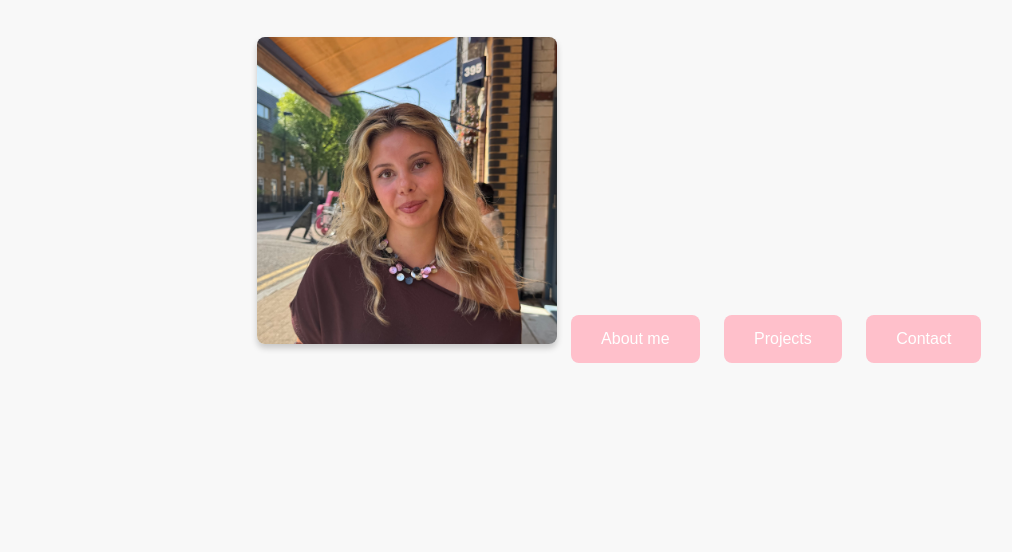
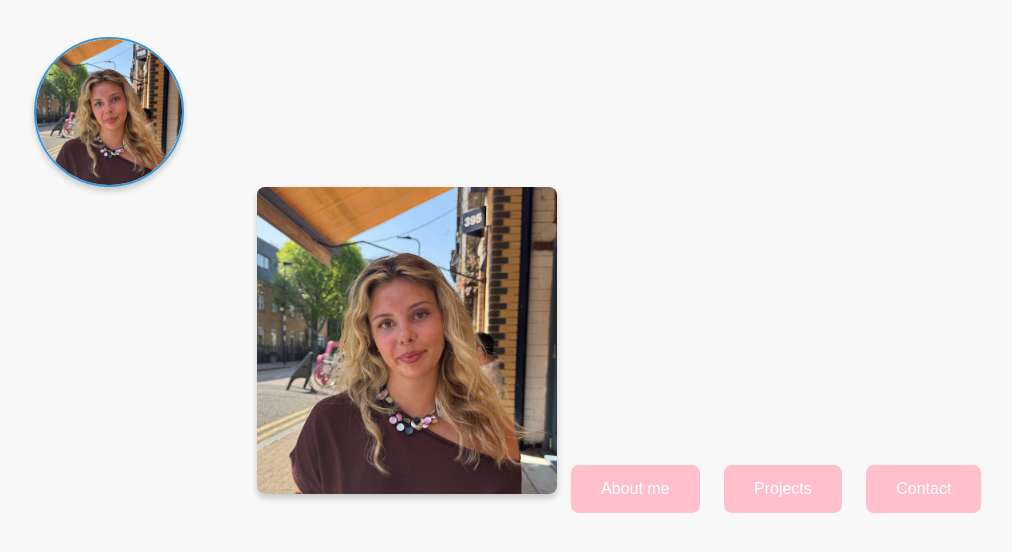
Before and after one commit to poppyfortescue/portfolio, a plain HTML site: page index.html in a window 1280 px wide. Shown: the part 108-660 px from the top of the page, without its empty margins (16-1028 px from the left). Drawn offline with Linux system fonts and the light colour scheme.

Commit message:
Describe your changes

```diff
--- a/index.html
+++ b/index.html
@@ -11,7 +11,9 @@
 
 <body>
   <h1> Poppy Fortescue </h1>
-
+  <div class="circle-container">
+    <img src="images/IMG_5972.jpeg" alt="My Image">
+  </div>
   <img src="images/IMG_5972.jpeg" alt="Picture of myself" width="300" id="profile pic">
   <a href="pages/about.html"><button>About me</button></a>
   <a href="pages/projects.html"><button>Projects</button></a>
--- a/styles.css
+++ b/styles.css
@@ -44,10 +44,23 @@ img {
   border-radius: 8px;      /* rounded corners */
   box-shadow: 0 4px 6px rgba(0,0,0,0.2); /* subtle shadow */
 }
+.circle-container {
+  width: 150px;            /* square container */
+  height: 150px;
+  border-radius: 50%;      /* makes the container a circle */
+  overflow: hidden;        /* hides anything outside the circle */
+  border: 2px solid #3498db; /* optional border */
+  box-shadow: 0 4px 6px rgba(0,0,0,0.2); /* optional shadow */
+}
 
+.circle-container img {
+  width: 100%;
+  height: 100%;
+  object-fit: cover;       /* ensures image fills the circle */
+}
 #profile-pic {
-  width: 150px;          /* size of the circle */
-  height: 150px;         /* make height = width for a perfect circle */
+  width: 50px;          /* size of the circle */
+  height: 50px;         /* make height = width for a perfect circle */
   border-radius: 50%;    /* makes it circular */
   object-fit: cover;     /* ensures the image fills the circle nicely */
   border: 2px solid #3498db;  /* optional border */
```
